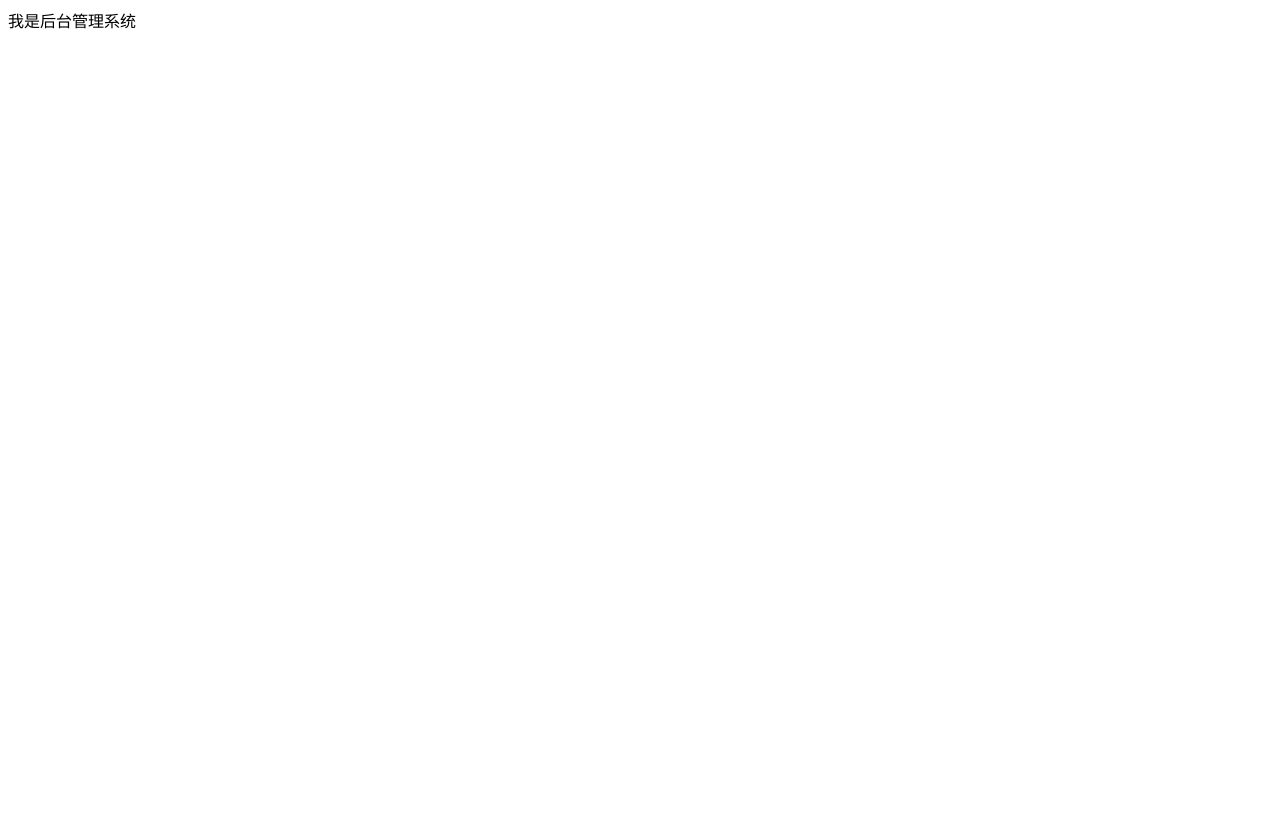
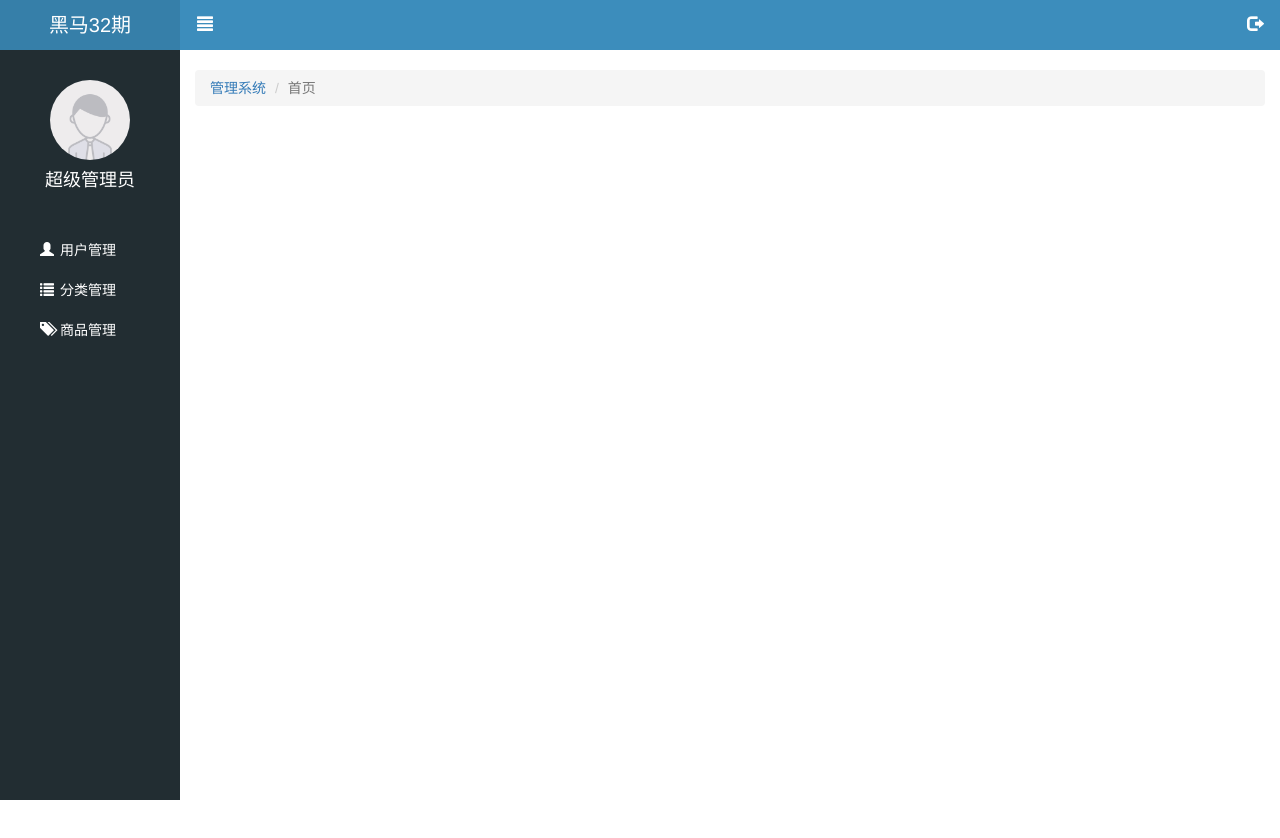
Before and after one commit to Again0625/letao2, a website: page public/back2/index.html in a window 1280 px wide. Before the commit the page ends 800 px from the top, so only its background shows below. Drawn offline with Linux system fonts and the light colour scheme.

Commit message:
一半的首页完成提交

```diff
--- /dev/null
+++ b/public/back2/css/common.css
@@ -0,0 +1,102 @@
+a:link,
+a:visited,
+a:hover,
+a:active {
+    text-decoration: none;
+}
+
+ul {
+    list-style: none;
+    margin: 0;
+    padding: 0;
+}
+
+.lt_aside {
+    background-color: #222D32;
+    width: 180px;
+    height: 100%;
+    position: fixed;
+    top: 0;
+    left: 0;
+    z-index: 999;
+}
+
+.lt_aside .brand {
+    background-color: #367FA9;
+    height: 50px;
+    line-height: 50px;
+    text-align: center;
+    font-size: 20px;
+}
+
+.lt_aside .brand a {
+    color: #fff;
+}
+
+.lt_aside .user {
+    height: 180px;
+    padding-top: 30px;
+}
+
+.lt_aside .user img {
+    width: 80px;
+    height: 80px;
+    border-radius: 50%;
+    display: block;
+    margin: 0 auto;
+}
+
+.lt_aside .user p {
+    height: 40px;
+    line-height: 40px;
+    text-align: center;
+    color: #fff;
+    font-size: 18px;
+}
+
+/* 左侧导航 */
+.lt_aside .nav a {
+    display: block;
+    padding-left: 40px;
+    height: 40px;
+    line-height: 40px;
+    color: #fff;
+}
+
+.lt_aside .nav a i {
+    margin-right: 6px;
+}
+
+/* 头部 */
+.lt_main {
+    width: 100%;
+    height: 1000px;
+    padding-left: 180px;
+    padding-top: 50px;
+}
+
+.lt_topbar {
+    height: 50px;
+    line-height: 50px;
+    background-color: #3C8DBC;
+    position: fixed;
+    z-index: 666;
+    width: 100%;
+    top: 0;
+    right: 0;
+    padding-left: 180px;
+
+}
+
+.lt_topbar .icon_left,
+.lt_topbar .icon_right {
+    width: 50px;
+    height: 50px;
+    color: #fff;
+    text-align: center;
+    font-size: 16px;
+}
+
+.breadcrumb {
+    margin-top: 20px;
+}
--- a/public/back2/index.html
+++ b/public/back2/index.html
@@ -4,12 +4,53 @@
 <head>
     <meta charset="UTF-8">
     <meta name="viewport" content="width=device-width, initial-scale=1.0">
-    <meta http-equiv="X-UA-Compatible" content="ie=edge">
-    <title>乐淘项目二版</title>
+    <meta http-equiv="X -UA-Compatible" content="ie=edge">
+    <title>Document</title>
+    <link rel="stylesheet" href="./lib/bootstrap/css/bootstrap.css">
+    <link rel="stylesheet" href="./lib/bootstrap-validator/css/bootstrapValidator.css">
+    <link rel="stylesheet" href="./lib/nprogress/nprogress.css">
+    <link rel="stylesheet" href="./css/common.css">
 </head>
+<!-- 左边侧边栏 -->
+<div class="lt_aside">
+    <div class="brand"><a href="#">黑马32期</a></div>
+    <div class="user">
+        <img src="images/default.png">
+        <p>超级管理员</p>
+    </div>
+    <div class="nav">
+        <ul>
+            <li><a href="user.html"><i class="glyphicon glyphicon-user"></i><span>用户管理</span></a></li>
+            <li><a href="javascript:;"><i class="glyphicon glyphicon-list"></i><span>分类管理</span></a></li>
+            <li><a href="product.html"><i class="glyphicon glyphicon-tags"></i><span>商品管理</span></a></li>
+        </ul>
+    </div>
+</div>
+<!-- 左边 -->
+<div class="lt_main">
+    <!-- 头部导航菜单 -->
+    <div class="lt_topbar">
+        <a href="#" class="icon_left pull-left"><i class="glyphicon glyphicon-align-justify"></i></a>
+        <a href="#" class="icon_right pull-right"><i class="glyphicon glyphicon-log-out"></i></a>
+    </div>
+    <!-- 下面的内容 -->
+    <div class=" container-fluid">
+        <!-- 路径导航 -->
+        <ol class="breadcrumb">
+            <li><a href="index.html">管理系统</a></li>
+            <li class="active">首页</li>
+        </ol>
+
+    </div>
+</div>
 
 <body>
-    我是后台管理系统
+
+    <script src="./lib/jquery/jquery.js"></script>
+    <script src="./lib/bootstrap/js/bootstrap.js"></script>
+    <script src="./lib/bootstrap-validator/js/bootstrapValidator.js"></script>
+    <script src="./lib/nprogress/nprogress.js"></script>
+    <script src="./js/common.js"></script>
 </body>
 
 </html>
```
